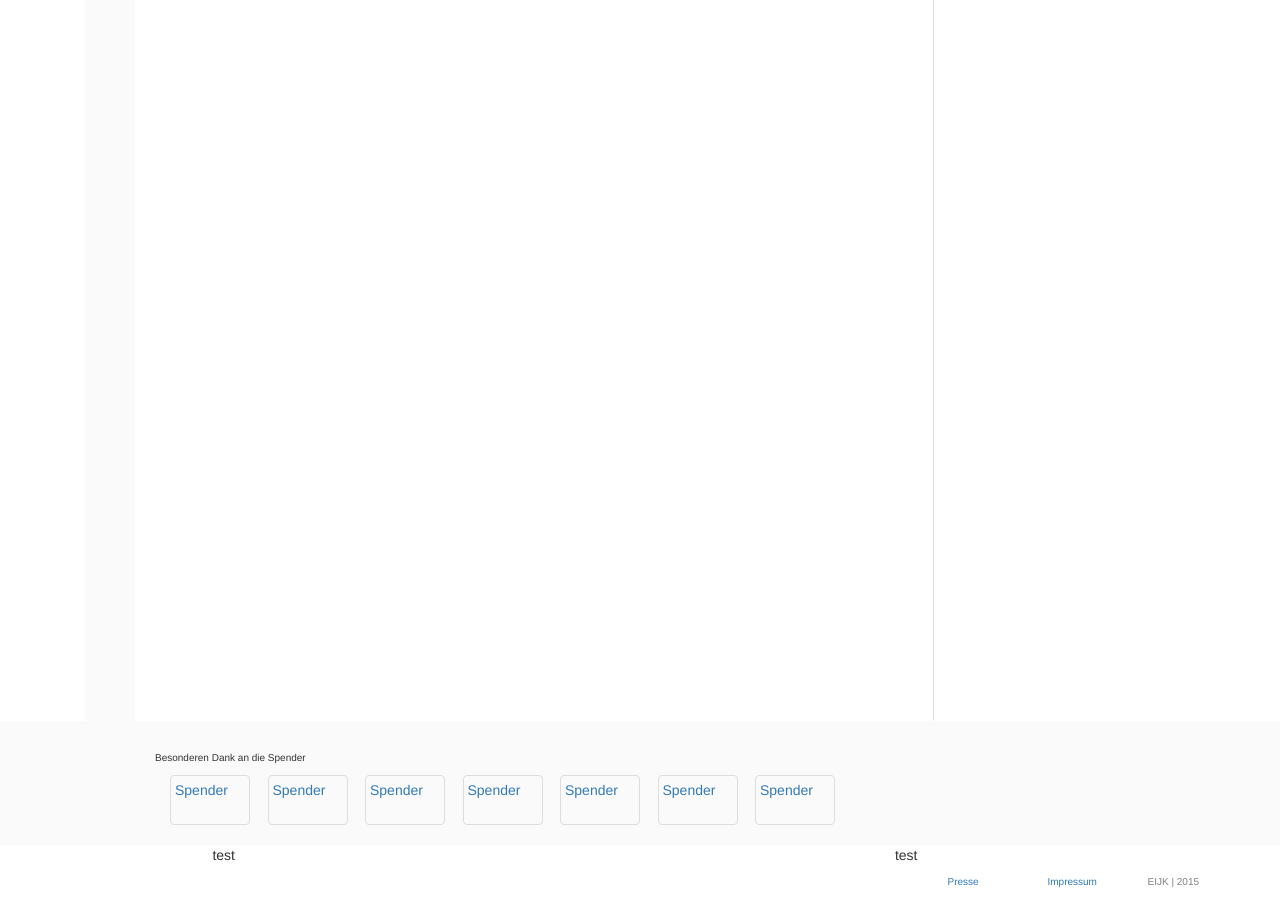
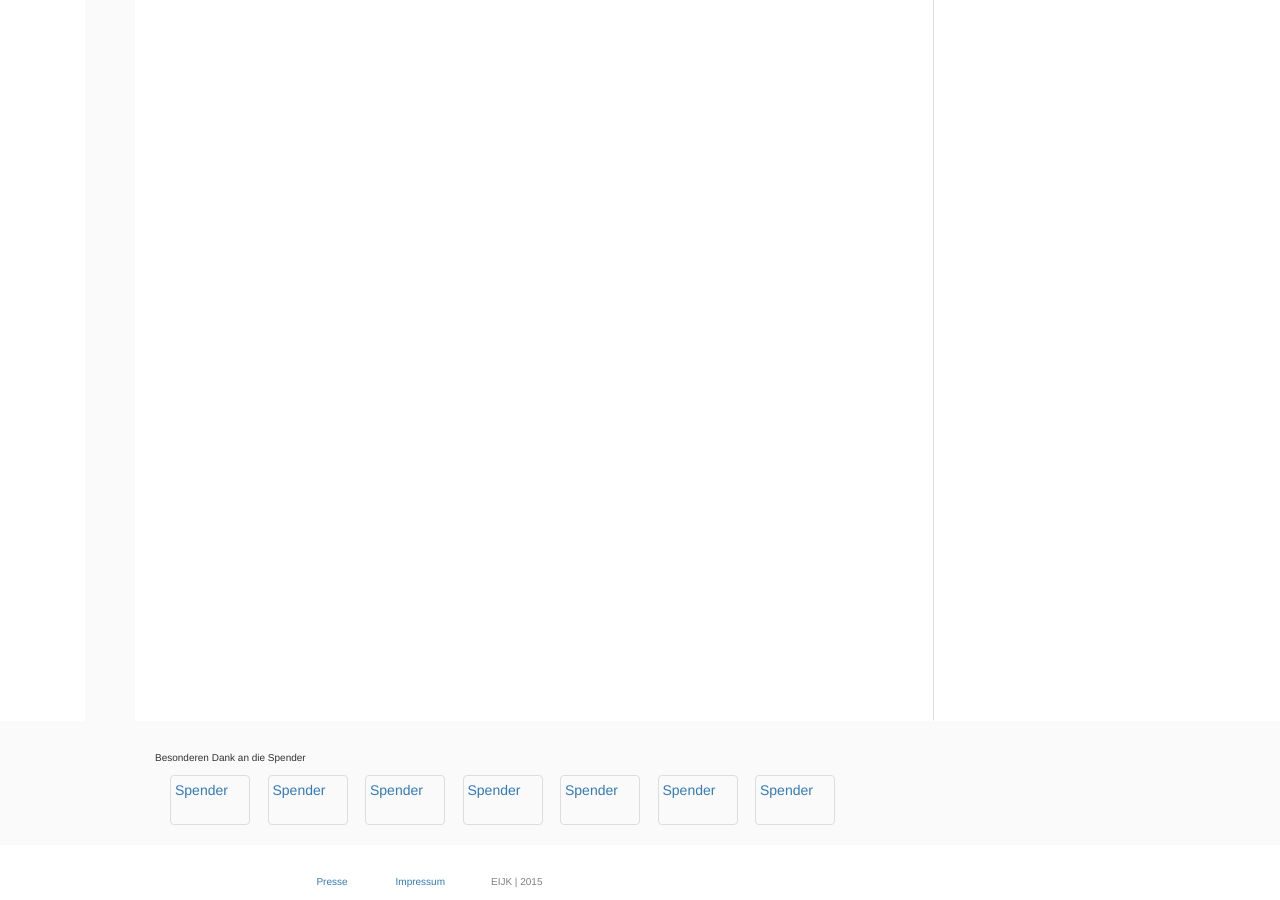
Before and after one commit to susedev/test, a Jekyll site: the page built from download.html, in a window 1280 px wide and 900 px high, scrolled down 1506 px. Built offline with Jekyll 4.4.1, drawn with Linux system fonts in a browser that asks for light colours; nearby versions of some CDN libraries.

Commit message:
Update page.html

```diff
--- a/_layouts/page.html
+++ b/_layouts/page.html
@@ -76,26 +76,25 @@ layout: base
 <div class="container">
   <div class="row">
     <div class="col-md-2">
-      <p style="text-align: right">test</p>
+
     </div>
     <div class="col-md-7">
-      <p style="text-align: right">test</p>
+        <div class="container">
+  <div class="row">
+        <div class="col-md-1">
+          <p style="margin-top: 30px; text-align: right; color:#808080; font-size:10px;"><a href=" {{ site.base_url }}/presse.html">Presse</a></p>
+        </div>
+        <div class="col-md-1">
+          <p style="margin-top: 30px; text-align: right; color:#808080; font-size:10px;"><a href=" {{ site.base_url }}/impressum.html">Impressum</a></p>
+        </div>
+        <div class="col-md-1">
+          <p style="margin-top: 30px; text-align: right; color:#808080; font-size:10px;">EIJK | 2015</p>
+        </div>
+  </div>
+</div>
     </div>
     <div class="col-md-3>
-      test
+
     </div>
   </div>
 </div>
-<div class="container">
-  <div class="row">
-        <div class="col-md-1">
-          <p style="margin-top: 30px; margin-left 20px; color:#808080; font-size:10px;"><a href=" {{ site.base_url }}/presse.html">Presse</a></p>
-        </div>
-        <div class="col-md-1">
-          <p style="margin-top: 30px; margin-left 20px; color:#808080; font-size:10px;"><a href=" {{ site.base_url }}/impressum.html">Impressum</a></p>
-        </div>
-        <div class="col-md-1">
-          <p style="margin-top: 30px; margin-left 20px; color:#808080; font-size:10px;">EIJK | 2015</p>
-        </div>
-  </div>
-</div>
```
